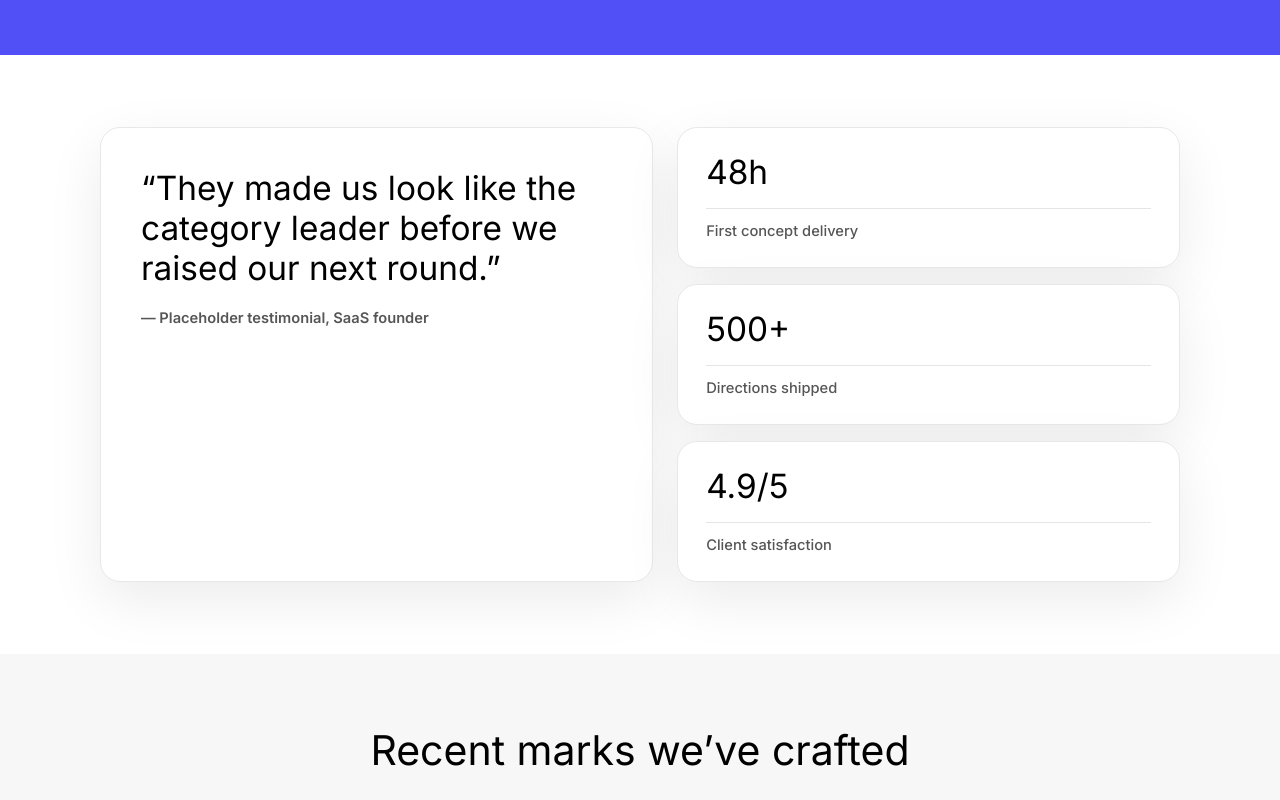
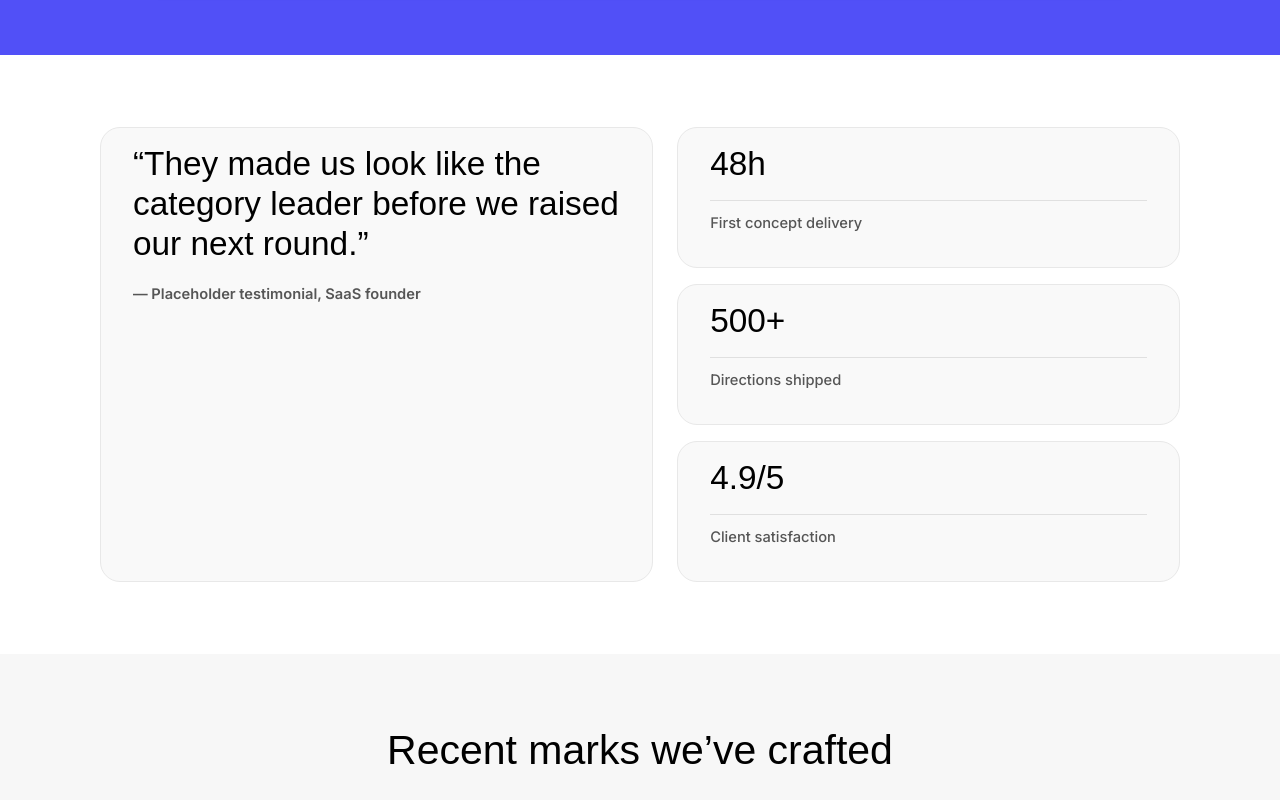
Before and after one commit to gericomaverick/logo-fountain, a Next.js app in the folder apps/web/: page / in a window 1280 px wide. Shown: the part 860-1660 px from the top of the page. Built offline with nearby package versions, Linux system fonts and the light colour scheme; a web font is replaced by a local one.

Commit message:
fix(web): ensure Sfizia loads via html class and match HYROS panel card styles

```diff
--- a/apps/web/src/app/layout.tsx
+++ b/apps/web/src/app/layout.tsx
@@ -42,8 +42,8 @@ export default function RootLayout({
   children: React.ReactNode;
 }>) {
   return (
-    <html lang="en">
-      <body className={`${inter.variable} ${reckless.variable} ${sfizia.variable} lf-theme antialiased`}>{children}</body>
+    <html lang="en" className={`${inter.variable} ${reckless.variable} ${sfizia.variable}`}>
+      <body className="lf-theme antialiased">{children}</body>
     </html>
   );
 }
--- a/apps/web/src/components/marketing/sections.tsx
+++ b/apps/web/src/components/marketing/sections.tsx
@@ -21,7 +21,6 @@ const sectionTokens = {
   border: "border border-black",
   subtleBorder: "border border-[#e8e8e8]",
   mutedCard: "bg-[#f9f9f9]",
-  panelShadow: "shadow-[0_18px_55px_rgba(0,0,0,0.08)]",
 };
 
 const defaultHeroTrustItems: TrustItem[] = [
@@ -115,7 +114,7 @@ function BylineWithAccent({ byline }: { byline: string }) {
 
 function StatCard({ item }: { item: StatItem }) {
   return (
-    <article className={`${sectionTokens.radius} ${sectionTokens.subtleBorder} ${sectionTokens.panelShadow} bg-white px-6 py-6 md:px-7`}>
+    <article className={`${sectionTokens.radius} ${sectionTokens.subtleBorder} ${sectionTokens.mutedCard} px-8 pb-8 pt-4`}>
       <p className="font-display text-[length:var(--step-3)] leading-none tracking-tight text-black">{item.value}</p>
       <div className="mt-4 h-px w-full bg-black/10" aria-hidden />
       <p className="mt-3 text-[length:var(--step--1)] font-medium text-muted">{item.label}</p>
@@ -180,7 +179,7 @@ export function ProofStatsRow({ quote, byline, stats }: { quote: string; byline:
     <section className="bg-white">
       <SectionContainer>
         <div className="grid gap-6 lg:grid-cols-[1.1fr_1fr]">
-          <article className={`${sectionTokens.radius} ${sectionTokens.subtleBorder} ${sectionTokens.panelShadow} bg-white p-7 md:p-10`}>
+          <article className={`${sectionTokens.radius} ${sectionTokens.subtleBorder} ${sectionTokens.mutedCard} px-8 pb-10 pt-4`}>
             <p className="font-display text-[length:var(--step-3)] leading-[1.2] text-black">“{quote}”</p>
             <p className="mt-5 text-[length:var(--step--1)] font-semibold text-muted">{byline}</p>
           </article>
```
